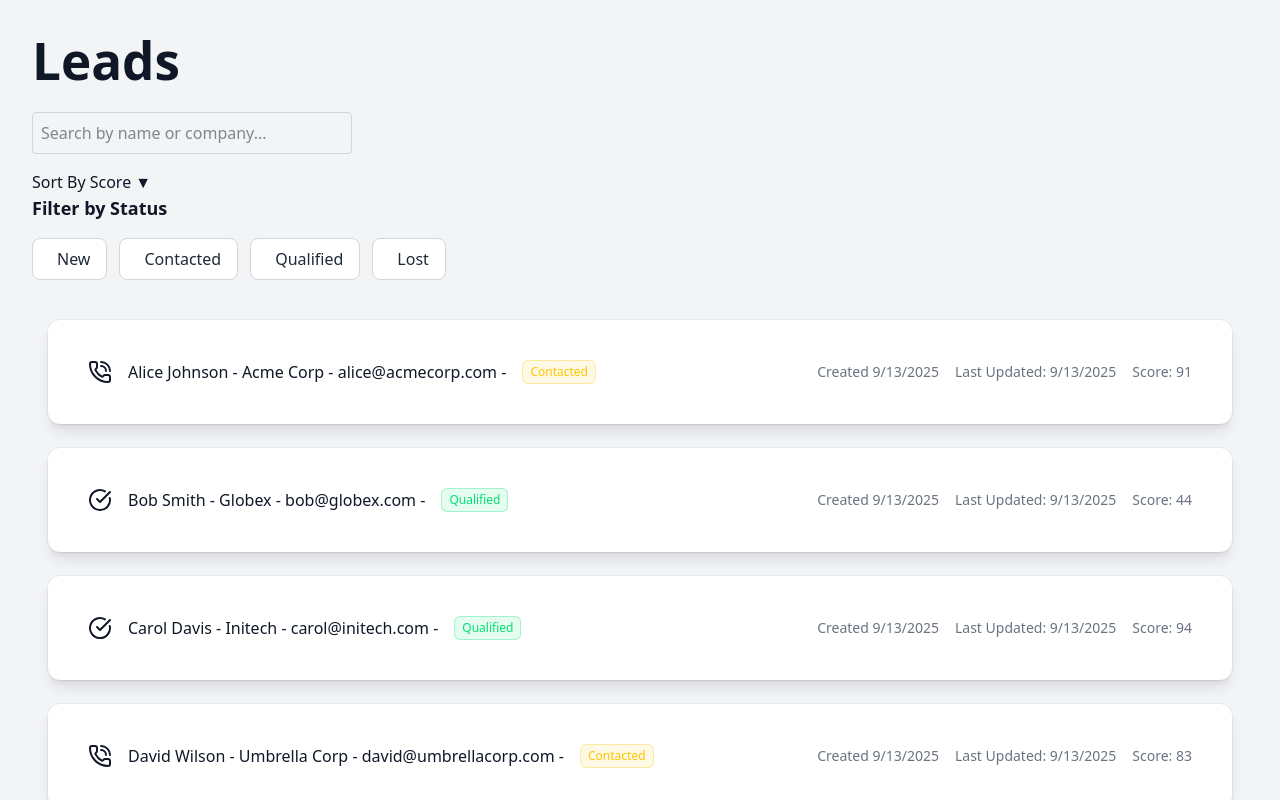
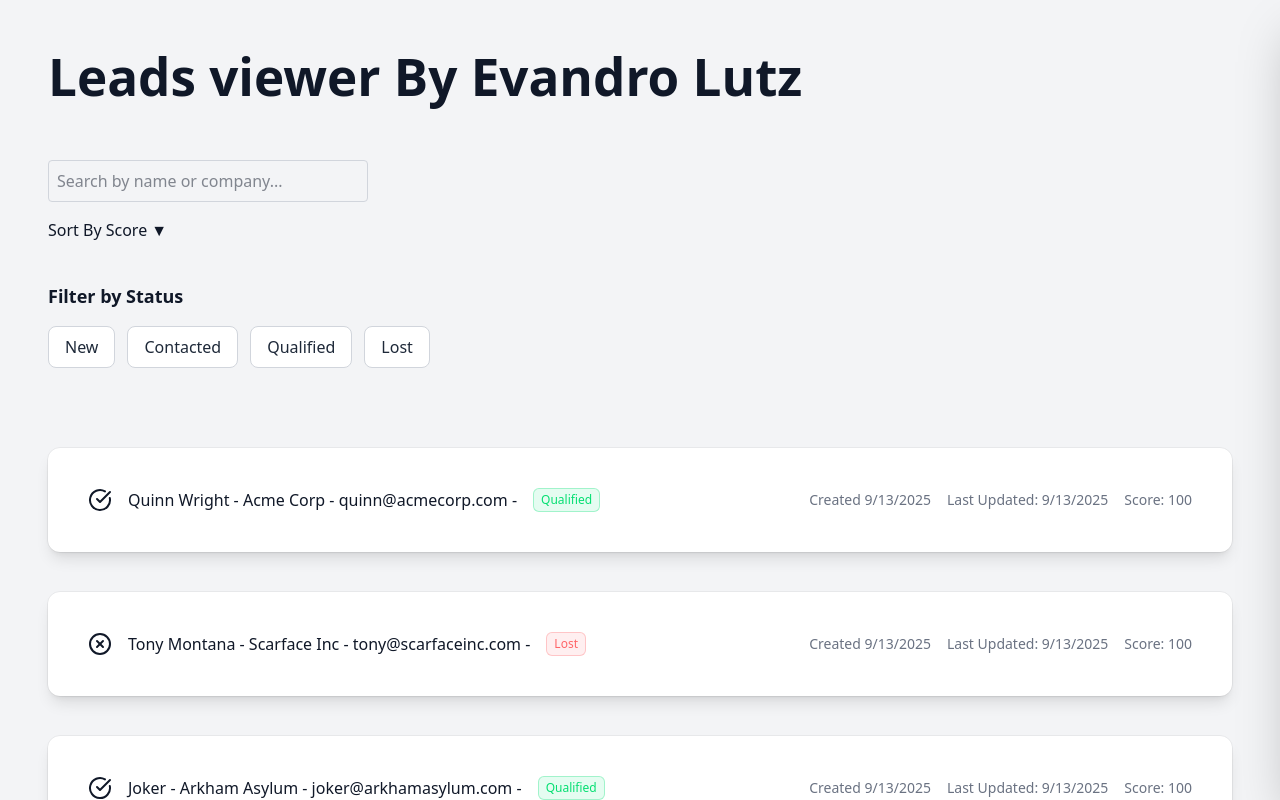
Before and after one commit to evandroLutz/mini-seller-console, a React (Vite) app: page / in a window 1280 px wide. Shown: the top 800 px of the page. Built offline with nearby package versions, Linux system fonts and the light colour scheme.

Commit message:
WIP overlay slide

```diff
--- a/src/App.tsx
+++ b/src/App.tsx
@@ -4,14 +4,16 @@ import { LeadProvider } from './contexts/LeadContext';
 import LeadList from './components/molecules/LeadList';
 import SortBy from './components/atoms/SortBy';
 import Filter from './components/atoms/Filter';
+import { LeadSelectionProvider } from './contexts/SelectedLeadContext';
+import SlideOver from './components/atoms/SlideOver';
 
 function App() {
   return (
     <div className="min-h-screen min-w-screen bg-gray-100 dark:bg-gray-900 text-gray-900 dark:text-gray-100">
       <LeadProvider>
         <div className="w-full p-4 sm:p-6 lg:p-8">
-          <h1 className="text-3xl font-bold mb-6 text-left">Leads</h1>
-          <div className="mb-6">
+          <h1 className="text-3xl font-bold mb-6 text-left p-4">Leads viewer By Evandro Lutz</h1>
+          <div className="mb-6 p-4">
             <SearchBar />
             <SortBy />
             <h2 className="text-lg font-bold mb-4">Filter by Status</h2>
@@ -19,7 +21,10 @@ function App() {
             <div className="mt-6">
             </div>
           </div>
-          <LeadList />
+          <LeadSelectionProvider >
+            <LeadList />
+            <SlideOver />
+          </LeadSelectionProvider>
         </div>
       </LeadProvider>
     </div>
--- a/src/components/atoms/Filter.tsx
+++ b/src/components/atoms/Filter.tsx
@@ -1,16 +1,12 @@
 import { JSX, useEffect, useState } from "react";
 import { LeadStatus } from '../../types';
 import { useLeads } from "../../contexts/LeadContext";
-import leadsData from '../../data/leads.json';
-import convertDataLead from "../../utils/convertDataLead";
-
 
 const statusOptions = ["New", "Contacted", "Qualified", "Lost"];
 
 function Filter(): JSX.Element {
   const [selectedStatus, setSelectedStatus] = useState<string[]>([]);
   const { originalLeads, setFilteredByStatus } = useLeads();
-
 
   useEffect(() => {
     if (selectedStatus.length === 0) {
@@ -19,42 +15,40 @@ function Filter(): JSX.Element {
       const filteredLeads = originalLeads.filter((lead: any) =>
         (selectedStatus as LeadStatus[]).includes(lead.status)
       );
-
       setFilteredByStatus(filteredLeads);
     }
-  }, [selectedStatus]);
-
+  }, [selectedStatus, originalLeads, setFilteredByStatus]);
 
   const toggleOption = (option: string) => {
-    if (selectedStatus.includes(option)) {
-      setSelectedStatus(selectedStatus.filter((item) => item !== option));
-    } else {
-      setSelectedStatus([...selectedStatus, option]);
-    }
+    setSelectedStatus((prev) =>
+      prev.includes(option) ? prev.filter((item) => item !== option) : [...prev, option]
+    );
   };
 
   return (
     <div className="flex flex-wrap gap-3">
       {statusOptions.map((option) => {
         const isChecked = selectedStatus.includes(option);
+        const inputId = `status-${option}`;
+
         return (
           <label
             key={option}
-            htmlFor={option} // associa ao input
-            className={`flex items-center cursor-pointer rounded-lg px-4 py-2 border transition-colors
-              ${isChecked
-                ? "bg-blue-600 text-white border-blue-600"
-                : "bg-white text-gray-800 border-gray-300 hover:bg-gray-100"}
-              dark:border-gray-700 dark:bg-slate-800 dark:text-gray-200 dark:hover:bg-slate-700`}
+            htmlFor={inputId}
+            className={`flex items-center select-none cursor-pointer rounded-lg px-4 py-2 border transition-all duration-200
+            ${isChecked
+              ? "bg-gradient-to-r from-blue-500 to-indigo-600 text-white border-blue-600 shadow-lg scale-105"
+              : "bg-white text-gray-800 border-gray-300 hover:bg-gray-100 dark:border-gray-700 dark:bg-slate-800 dark:text-gray-200 dark:hover:bg-slate-700"}
+            `}
           >
             <input
-              id={option} // precisa ter o mesmo valor
+              id={inputId}
               type="checkbox"
               checked={isChecked}
               onChange={() => toggleOption(option)}
-              className="hidden"
+              className="sr-only"
             />
-            <span className="ml-2">{option}</span>
+            <span>{option}</span>
           </label>
         );
       })}
--- a/src/components/atoms/LeadRow.tsx
+++ b/src/components/atoms/LeadRow.tsx
@@ -2,11 +2,14 @@ import { JSX } from "react";
 import { Lead } from "../../types";
 import { getLeadStatusIcon } from "../../utils/LeadStatusIcon";
 import Badge from "./Badge";
+import { useSelectedLead } from "../../contexts/SelectedLeadContext";
 
 function LeadRow({ lead }: { lead: Lead }): JSX.Element {
+  const { setSelectedLead } = useSelectedLead();
   const StatusIcon = getLeadStatusIcon(lead.status);
+
   return (
-    <div className="flex items-center gap-x-4 rounded-xl bg-white p-10 shadow-lg outline outline-black/5 dark:bg-slate-800 dark:shadow-none dark:-outline-offset-1 dark:outline-white/10">
+    <div onClick={() => setSelectedLead(lead)} className="cursor-pointer bg-gray-800 p-4 rounded-md mb-4 min-h-[120px] sm:min-h-[100px] flex items-center gap-x-4 rounded-xl bg-white p-10 shadow-lg outline outline-black/5 dark:bg-slate-800 dark:shadow-none dark:-outline-offset-1 dark:outline-white/10">
         <StatusIcon className="h-6 w-6" />
         {lead.name} - {lead.company} - {lead.email} - <Badge status={lead.status} />
         <div className="ml-auto text-sm text-gray-500 dark:text-gray-400">Created {lead.createdAt.toLocaleDateString()}</div>
--- /dev/null
+++ b/src/components/atoms/SlideOver.tsx
@@ -0,0 +1,73 @@
+import { JSX, useState } from "react";
+import { useSelectedLead } from "../../contexts/SelectedLeadContext";
+import { XIcon, Edit, Calendar } from "lucide-react";
+
+function SlideOver(): JSX.Element {
+  const { selectedLead, setSelectedLead } = useSelectedLead();
+
+  const [isEditing, setIsEditing] = useState<boolean>(false);
+
+  const reset = () => {
+    setIsEditing(false);
+    setSelectedLead(null)
+  }
+
+  return (
+    <div
+      className={`fixed inset-0 flex justify-end transition ${
+        selectedLead ? "pointer-events-auto" : "pointer-events-none"
+      }`}
+    >
+      {/* Overlay */}
+      <div
+        className={`absolute inset-0 bg-black transition-opacity duration-300 ${
+          selectedLead ? "opacity-30" : "opacity-0"
+        }`}
+        onClick={() => reset()}
+      />
+
+      <div
+        className={`relative bg-slate-800 text-gray-100 shadow-2xl h-full p-6 transform transition-transform duration-300
+        w-full sm:max-w-md md:w-96
+        ${selectedLead ? "translate-x-0" : "translate-x-full"}`}
+      >
+        <button
+          className="absolute top-4 right-4 text-gray-400 hover:text-white transition-colors"
+          onClick={() => reset()}
+        >
+          <XIcon className="h-6 w-6" />
+        </button>
+
+        {selectedLead && (
+          <>
+            <h2 className="text-2xl font-bold mb-6">{selectedLead.name}</h2>
+            <p className="mb-2">
+              <span className="font-semibold">Company:</span> {selectedLead.company}
+            </p>
+            {
+                isEditing ? null :
+                <p onClick={() => setIsEditing(true)}className="cursor-pointer mb-2">
+                    <span className="font-semibold">Email:</span> {selectedLead.email}
+                    <Edit className="h-6 w-6" />
+                </p>
+            }
+            <p className="mb-2">
+              <span className="font-semibold">Status:</span> {selectedLead.status}
+            </p>
+            <p className="mb-2">
+              <span className="font-semibold">Score:</span> {selectedLead.score}
+            </p>
+            <p className="text-sm text-gray-400">
+              Created: {selectedLead.createdAt.toLocaleDateString()} <br />
+              <Calendar className="h-6 w-6" />
+              Last Updated: {selectedLead.updatedAt.toLocaleDateString()}
+              <Calendar className="h-6 w-6" />
+            </p>
+          </>
+        )}
+      </div>
+    </div>
+  );
+}
+
+export default SlideOver;
--- a/src/components/atoms/SortBy.tsx
+++ b/src/components/atoms/SortBy.tsx
@@ -8,11 +8,10 @@ function SortBy(): JSX.Element {
     useEffect(() => {
         const sortedLeads = [...leads].sort((a, b) => cresc ? a.score - b.score : b.score - a.score);
         setLeads(sortedLeads);
-        console.log('carregou');
     }, [cresc]);
 
 
-    return (<div className="cursor-pointer" onClick={() => setCresc(!cresc)}>Sort By Score { cresc ? "▲" : "▼" }</div>);
+    return (<div className="cursor-pointer mb-10" onClick={() => setCresc(!cresc)}>Sort By Score { cresc ? "▲" : "▼" }</div>);
 }
 
 export default SortBy;
--- a/src/contexts/LeadContext.tsx
+++ b/src/contexts/LeadContext.tsx
@@ -1,5 +1,5 @@
 import { createContext, useContext, useState, ReactNode, useEffect, Dispatch, SetStateAction } from "react";
-import { Lead, LeadStatus } from "../types";
+import { Lead } from "../types";
 import leadsData from '../data/leads.json';
 import convertDataLead from "../utils/convertDataLead";
 
@@ -18,7 +18,8 @@ interface LeadProviderProps {
 }
 
 export const LeadProvider = ({ children }: LeadProviderProps) => {
-    const [originalLeads] = useState<Lead[]>(convertDataLead(leadsData)); // nunca muda
+    const sortedLeads = [...convertDataLead(leadsData)].sort((a, b) => b.score - a.score);
+    const [originalLeads] = useState<Lead[]>(sortedLeads);
     const [filteredBySearch, setFilteredBySearch] = useState<Lead[]>(originalLeads);
     const [filteredByStatus, setFilteredByStatus] = useState<Lead[]>(originalLeads);
 
@@ -28,16 +29,12 @@ export const LeadProvider = ({ children }: LeadProviderProps) => {
         let updatedLeads = originalLeads;
 
         if (filteredBySearch.length !== originalLeads.length) {
-            console.log('search', filteredBySearch);
             updatedLeads = updatedLeads.filter(lead => filteredBySearch.includes(lead));
         }
 
         if (filteredByStatus.length !== originalLeads.length) {
-            console.log('status', filteredByStatus);
             updatedLeads = updatedLeads.filter(lead => filteredByStatus.includes(lead));
         }
-
-        console.log('setou!');
 
         setLeads(updatedLeads);
     }, [filteredBySearch, filteredByStatus]);
--- /dev/null
+++ b/src/contexts/SelectedLeadContext.tsx
@@ -0,0 +1,31 @@
+import { createContext, useContext, useState, ReactNode, Dispatch, SetStateAction } from "react";
+import { Lead } from "../types";
+
+interface LeadSelectionContextType {
+  selectedLead: Lead | null;
+  setSelectedLead: Dispatch<SetStateAction<Lead | null>>;
+}
+
+const LeadSelectionContext = createContext<LeadSelectionContextType | undefined>(undefined);
+
+interface LeadSelectionProviderProps {
+  children: ReactNode;
+}
+
+export const LeadSelectionProvider = ({ children }: LeadSelectionProviderProps) => {
+  const [selectedLead, setSelectedLead] = useState<Lead | null>(null);
+
+  return (
+    <LeadSelectionContext.Provider value={{ selectedLead, setSelectedLead }}>
+      {children}
+    </LeadSelectionContext.Provider>
+  );
+};
+
+export const useSelectedLead = () => {
+  const context = useContext(LeadSelectionContext);
+  if (!context) {
+    throw new Error("useSelectedLead must be used within a LeadSelectionProvider");
+  }
+  return context;
+};
```
